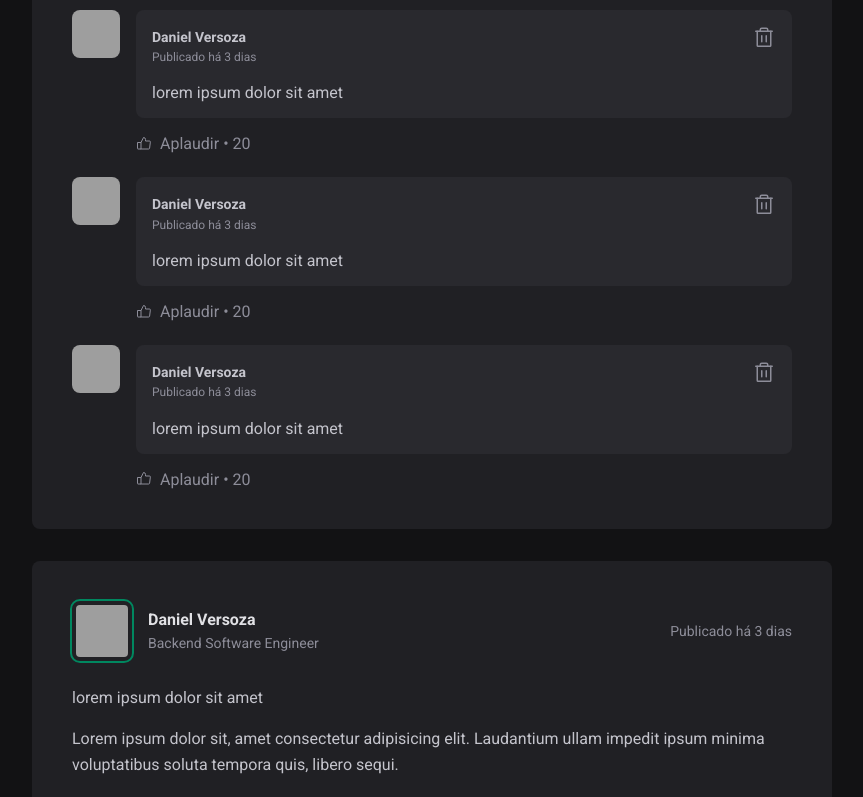
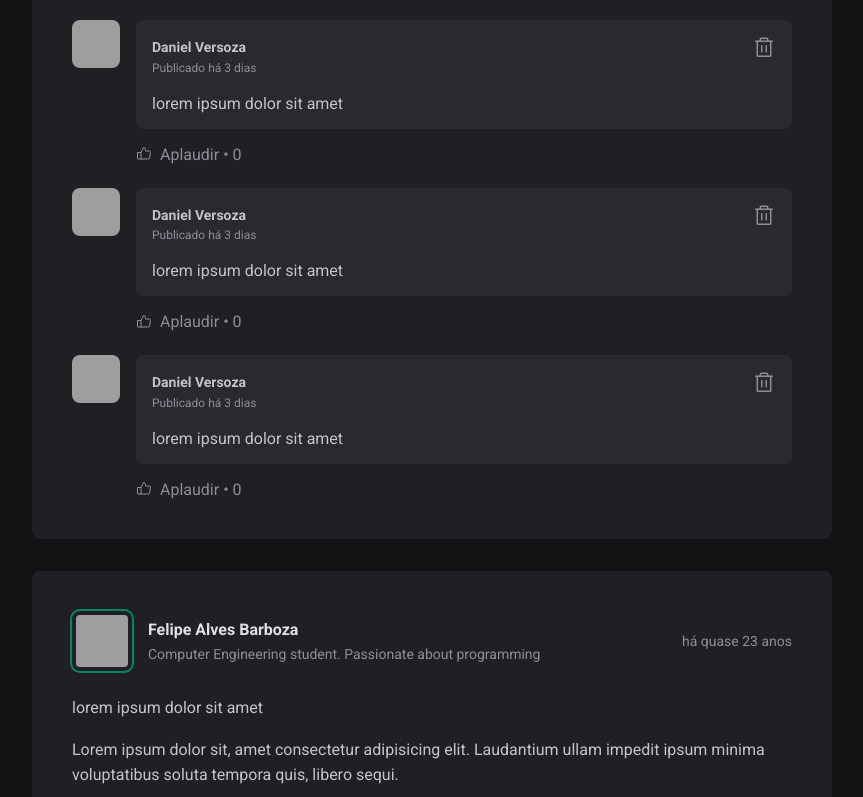
Before and after one commit to dversoza/ignite-reactjs, a React (Vite) app: page / in a window 1280 px wide. Shown: the part 1640-2437 px from the top of the page, without its empty margins (352-1215 px from the left). Built offline with nearby package versions, Linux system fonts and the light colour scheme; grey boxes are pictures that could not be loaded.

Commit message:
Adds functionality to the app

```diff
--- a/package.json
+++ b/package.json
@@ -9,6 +9,7 @@
     "preview": "vite preview"
   },
   "dependencies": {
+    "date-fns": "^2.29.3",
     "phosphor-react": "^1.4.1",
     "react": "^18.2.0",
     "react-dom": "^18.2.0"
--- a/src/App.jsx
+++ b/src/App.jsx
@@ -3,6 +3,60 @@ import { Post } from './components/Post';
 import { Sidebar } from './components/Sidebar';
 
 import styles from './App.module.css';
+
+const posts = [
+  {
+    id: 1,
+    author: {
+      name: 'Daniel Versoza',
+      role: 'Backend Software Engineer',
+      avatarUrl: "https://github.com/dversoza.png"
+    },
+    content: [
+      { type: 'paragraph', text: "lorem ipsum dolor sit amet" },
+      { type: 'paragraph', text: "Lorem ipsum dolor sit, amet consectetur adipisicing elit. Laudantium ullam impedit ipsum minima voluptatibus soluta tempora quis, libero sequi." },
+      { type: 'paragraph', text: "Natus similique veniam suscipit aperiam doloribus? Maxime laboriosam ex accusamus vitae." },
+      { type: 'tag', text: "#cool" },
+      { type: 'tag', text: "#awesome" },
+      { type: 'tag', text: "#react" }
+    ],
+    publishedAt: new Date("1997-05-15 20:30"),
+  },
+  {
+    id: 2,
+    author: {
+      name: 'Matheus Valentim',
+      role: 'Um estudante de engenharia civil voltando a estudar a área que sempre fez o olho brilhar.',
+      avatarUrl: "https://github.com/valentimm.png"
+    },
+    content: [
+      { type: 'paragraph', text: "lorem ipsum dolor sit amet" },
+      { type: 'paragraph', text: "Lorem ipsum dolor sit, amet consectetur adipisicing elit. Laudantium ullam impedit ipsum minima voluptatibus soluta tempora quis, libero sequi." },
+      { type: 'paragraph', text: "Natus similique veniam suscipit aperiam doloribus? Maxime laboriosam ex accusamus vitae." },
+      { type: 'tag', text: "#cool" },
+      { type: 'tag', text: "#awesome" },
+      { type: 'tag', text: "#react" }
+    ],
+    publishedAt: new Date("1998-10-30 20:30"),
+  },
+  {
+    id: 3,
+    author: {
+      name: 'Felipe Alves Barboza',
+      role: 'Computer Engineering student. Passionate about programming',
+      avatarUrl: "https://github.com/felbarboza.png"
+    },
+    content: [
+      { type: 'paragraph', text: "lorem ipsum dolor sit amet" },
+      { type: 'paragraph', text: "Lorem ipsum dolor sit, amet consectetur adipisicing elit. Laudantium ullam impedit ipsum minima voluptatibus soluta tempora quis, libero sequi." },
+      { type: 'paragraph', text: "Natus similique veniam suscipit aperiam doloribus? Maxime laboriosam ex accusamus vitae." },
+      { type: 'tag', text: "#cool" },
+      { type: 'tag', text: "#awesome" },
+      { type: 'tag', text: "#react" }
+    ],
+    publishedAt: new Date("1999-12-03 20:30"),
+  }
+];
 
 export function App() {
 
@@ -14,27 +68,9 @@ export function App() {
         <Sidebar />
 
         <main>
-          <Post
-            title="Diga não ao Medium: tenha sua própria plataforma"
-            content="Lorem ipsum dolor sit amet, consectetur adipiscing elit. Sed euismod, nisl vel ultricies aliquam, nunc nisl aliquet nisl, eget aliquet nisl lorem eu nunc. Sed euismod, nisl vel ultricies aliquam, nunc nisl aliquet nisl, eget aliquet nisl lorem eu nunc."
-            author={{
-              name: 'Daniel Versoza',
-              role: 'Backend Software Engineer'
-            }} />
-          <Post
-            title="Diga não ao Medium: tenha sua própria plataforma"
-            content="Lorem ipsum dolor sit amet, consectetur adipiscing elit. Sed euismod, nisl vel ultricies aliquam, nunc nisl aliquet nisl, eget aliquet nisl lorem eu nunc. Sed euismod, nisl vel ultricies aliquam, nunc nisl aliquet nisl, eget aliquet nisl lorem eu nunc."
-            author={{
-              name: 'Daniel Versoza',
-              role: 'Backend Software Engineer'
-            }} />
-          <Post
-            title="Diga não ao Medium: tenha sua própria plataforma"
-            content="Lorem ipsum dolor sit amet, consectetur adipiscing elit. Sed euismod, nisl vel ultricies aliquam, nunc nisl aliquet nisl, eget aliquet nisl lorem eu nunc. Sed euismod, nisl vel ultricies aliquam, nunc nisl aliquet nisl, eget aliquet nisl lorem eu nunc."
-            author={{
-              name: 'Daniel Versoza',
-              role: 'Backend Software Engineer'
-            }} />
+          {posts.map(post => (
+            <Post key={post.id} {...post} />
+          ))}
         </main>
       </div>
     </div >
--- a/src/components/Comment.jsx
+++ b/src/components/Comment.jsx
@@ -3,8 +3,19 @@ import styles from './Comment.module.css'
 import { Avatar } from './Avatar'
 
 import { ThumbsUp, Trash } from 'phosphor-react'
+import { useState } from 'react'
 
-export function Comment() {
+export function Comment({ id, content, publishedAt, author, onDeleteComment }) {
+    const [likeCount, setLikeCount] = useState(0)
+
+    function handleLike() {
+        setLikeCount(likeCount + 1)
+    }
+
+    function handleDeleteComment() {
+        onDeleteComment(id)
+    }
+
     return (
         <div className={styles.comment}>
             <Avatar src="https://github.com/dversoza.png" hasBorder={false} />
@@ -17,18 +28,20 @@ export function Comment() {
                             <time title="15 de maio de 2022 às 20:30" dateTime='2022-05-15 20:30' className={styles.date}>Publicado há 3 dias</time>
                         </div>
 
-                        <button className={styles.deleteButton} title="Deletar comentário">
+                        <button onClick={handleDeleteComment} className={styles.deleteButton} title="Deletar comentário">
                             <Trash size={24} />
                         </button>
                     </header>
 
-                    <p>lorem ipsum dolor sit amet</p>
+                    {content.map((paragraph, index) => (
+                        <p key={index}>{paragraph.text}</p>
+                    ))}
                 </div>
 
                 <footer>
-                    <button>
+                    <button onClick={handleLike}>
                         <ThumbsUp />
-                        Aplaudir <span>20</span>
+                        Aplaudir <span>{likeCount}</span>
                     </button>
                 </footer>
             </div>
--- a/src/components/Post.jsx
+++ b/src/components/Post.jsx
@@ -1,49 +1,122 @@
+import { format, formatDistanceToNow } from 'date-fns';
+import ptBR from 'date-fns/locale/pt-BR';
+import { useState } from 'react';
+
 import { Avatar } from './Avatar'
 import { Comment } from './Comment'
 
 import styles from './Post.module.css'
 
-export function Post({ author, content, title }) {
+export function Post({ author, publishedAt, content }) {
+    const [comments, setComments] = useState([
+        {
+            id: 1,
+            content: [
+                { type: 'paragraph', text: "lorem ipsum dolor sit amet" },
+            ]
+        },
+        {
+            id: 2,
+            content: [
+                { type: 'paragraph', text: "lorem ipsum dolor sit amet" },
+            ]
+        },
+        {
+            id: 3,
+            content: [
+                { type: 'paragraph', text: "lorem ipsum dolor sit amet" },
+            ]
+        },
+    ])
+
+    const [newCommentText, setNewComment] = useState('')
+
+    const publishedDateFormatted = format(publishedAt, "d 'de' LLLL 'às' HH:mm'h'", {
+        locale: ptBR
+    })
+
+    const publishedDateRelativeToNow = formatDistanceToNow(publishedAt, {
+        locale: ptBR,
+        addSuffix: true
+    })
+
+    function handleNewCommentChange(event) {
+        event.target.setCustomValidity('')
+        setNewComment(event.target.value)
+    }
+
+    function handleNewCommentInvalid(event) {
+        event.target.setCustomValidity('Digite um comentário')
+    }
+
+    function handleCreateComment(event) {
+        event.preventDefault()
+
+        setComments([...comments, {
+            id: comments.length + 1,
+            content: [{ type: 'paragraph', text: newCommentText }]
+        }])
+
+        setNewComment('')
+    }
+
+    function deleteComment(id) {
+        setComments(comments.filter((c) => c.id !== id))
+    }
+
+    const isNewCommentEmpty = newCommentText.length === 0
+
     return (
         <article className={styles.post}>
             <header>
                 <div className={styles.author}>
-                    <Avatar src="https://github.com/dversoza.png" />
+                    <Avatar src={author.avatarUrl} />
                     <div className={styles.authorInfo}>
                         <strong>{author.name}</strong>
                         <span>{author.role}</span>
                     </div>
                 </div>
 
-                <time title="15 de maio de 2022 às 20:30" dateTime='2022-05-15 20:30' className={styles.date}>Publicado há 3 dias</time>
+                <time title={publishedDateFormatted} dateTime={publishedAt.toISOString()} className={styles.date}>
+                    {publishedDateRelativeToNow}
+                </time>
             </header>
 
             <div className={styles.content}>
-                <p>lorem ipsum dolor sit amet</p>
+                {content.map((line, index) => {
+                    if (line.type === 'paragraph') {
+                        return <p key={index}>{line.text}</p>
+                    }
 
-                <p>Lorem ipsum dolor sit, amet consectetur adipisicing elit. Laudantium ullam impedit ipsum minima voluptatibus soluta tempora quis, libero sequi.</p>
-
-                <p>Natus similique veniam suscipit aperiam doloribus? Maxime laboriosam ex accusamus vitae.</p>
-
-                <a href="#">#cool</a>{' '}
-                <a href="#">#awesome</a>{' '}
-                <a href="#">#react</a>
+                    if (line.type === 'tag') {
+                        return <a key={index} href='#'>{line.text}{' '}</a>
+                    }
+                })}
             </div>
 
-            <form className={styles.commentForm}>
+            <form onSubmit={handleCreateComment} className={styles.commentForm}>
                 <strong>Deixe seu comentário</strong>
 
-                <textarea placeholder='Deixe seu comentário'></textarea>
+                <textarea
+                    placeholder='Deixe seu comentário'
+                    name='comment'
+                    onChange={handleNewCommentChange}
+                    value={newCommentText}
+                    onInvalid={handleNewCommentInvalid}
+                    required
+                />
 
                 <div className={styles.buttonDiv}>
-                    <button type='submit'>Enviar</button>
+                    <button type='submit' disabled={isNewCommentEmpty}>
+                        Publicar
+                    </button>
                 </div>
             </form>
 
             <div className={styles.commentList}>
-                <Comment />
-                <Comment />
-                <Comment />
+                {comments.map((comment, index) => {
+                    return <Comment key={index} onDeleteComment={deleteComment} {...comment} />
+                })}
             </div>
         </article>
     )
--- a/src/components/Post.module.css
+++ b/src/components/Post.module.css
@@ -108,8 +108,13 @@
     transition: focus 0.1s;
 }
 
-.commentForm button[type=submit]:hover {
+.commentForm button[type=submit]:not(:disabled):hover {
     background: var(--green-300);
+}
+
+.commentForm button[type=submit]:disabled {
+    opacity: 0.7;
+    cursor: not-allowed;
 }
 
 .commentForm button:focus {
```
